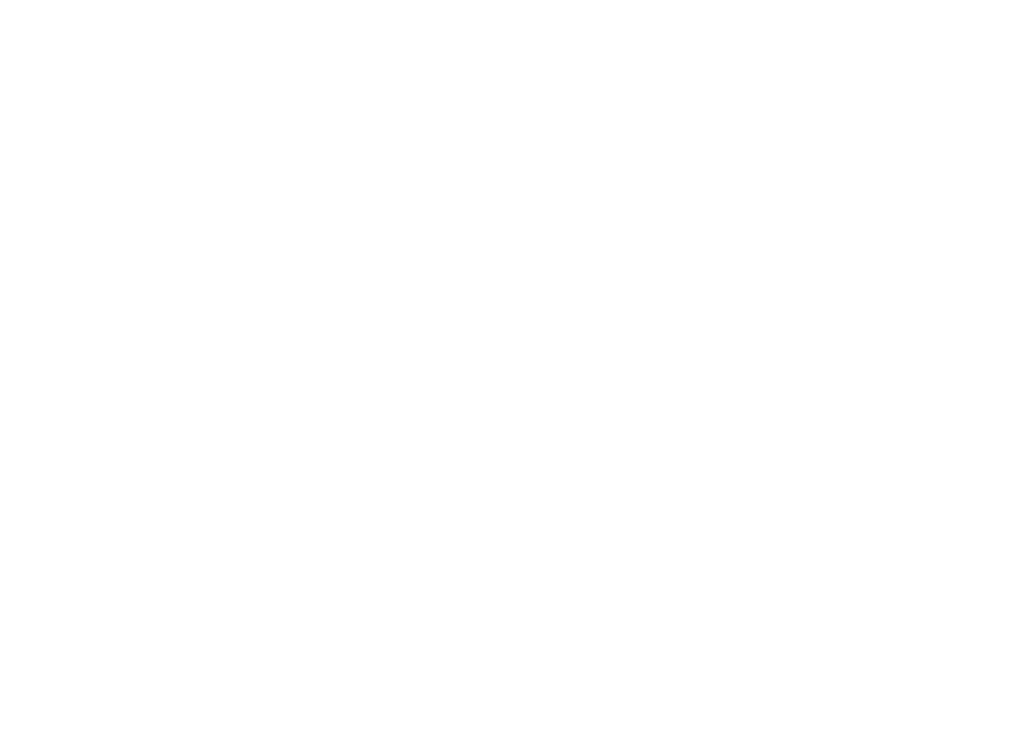
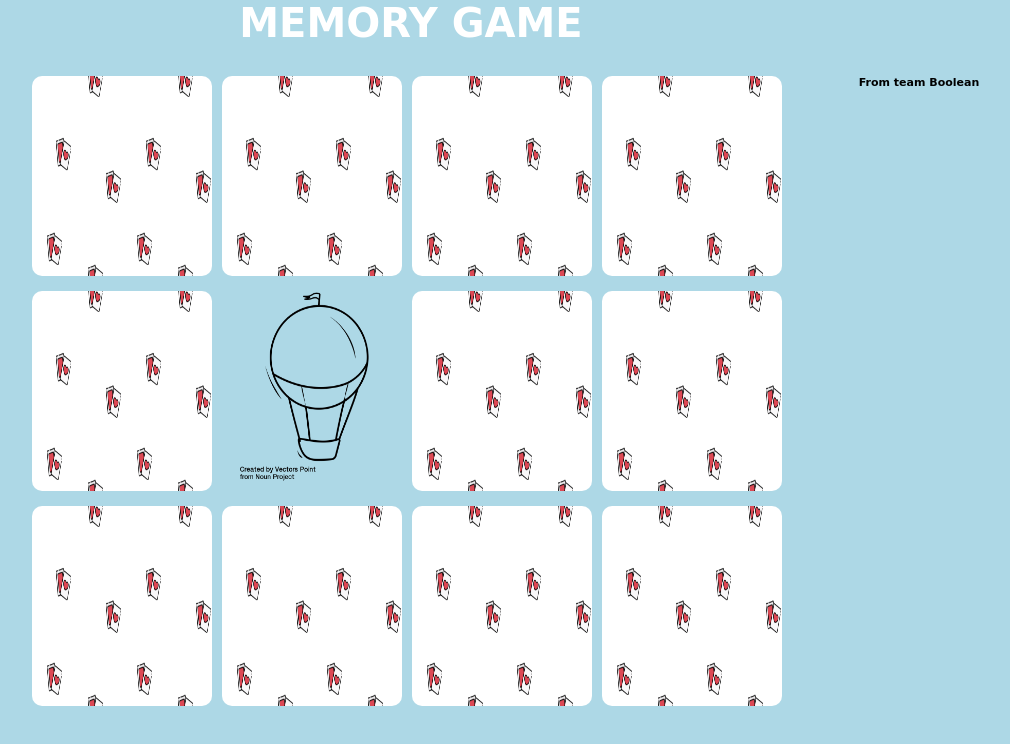
Before and after one commit to Edurante18/html-css-memory, a plain HTML site: page index.html in a window 1280 px wide. Shown: the whole page, without its empty margins (229-1239 px from the left). Drawn offline with Linux system fonts and the light colour scheme.

Commit message:
implemento la struttura dei due file

```diff
--- a/index.html
+++ b/index.html
@@ -5,9 +5,69 @@
     <meta charset="UTF-8">
     <meta http-equiv="X-UA-Compatible" content="IE=edge">
     <meta name="viewport" content="width=device-width, initial-scale=1.0">
-    <title>Document</title>
+    <title>Memory Game</title>
 </head>
 <body>
+    <header>
+        <h1>MEMORY GAME</h1>
+    </header>
 
+    <main>
+
+        <div class="card unflipped">
+            <img src="img/pattern.png" alt="">
+        </div>
+
+        <div class="card unflipped">
+            <img src="img/pattern.png" alt="">
+        </div>
+
+        <div class="card unflipped">
+            <img src="img/pattern.png" alt="">
+        </div>
+
+        <div class="card unflipped">
+            <img src="img/pattern.png" alt="">
+        </div>
+
+        <div class="card unflipped">
+            <img src="img/pattern.png" alt="">
+        </div>
+
+        <div class="card flipped">
+            <div>
+                <img src="img/noun_air_balloon_3134741.png" alt="">
+            </div>
+        </div>
+
+        <div class="card unflipped">
+            <img src="img/pattern.png" alt="">
+        </div>
+
+        <div class="card unflipped">
+            <img src="img/pattern.png" alt="">
+        </div>
+
+        <div class="card unflipped">
+            <img src="img/pattern.png" alt="">
+        </div>
+
+        <div class="card unflipped">
+            <img src="img/pattern.png" alt="">
+        </div>
+
+        <div class="card unflipped">
+            <img src="img/pattern.png" alt="">
+        </div>
+
+        <div class="card unflipped">
+            <img src="img/pattern.png" alt="">
+        </div>
+
+
+
+    </main>
+
+    <footer><strong>From team Boolean</strong></footer>
 </body>
 </html>
--- a/style.css
+++ b/style.css
@@ -0,0 +1,57 @@
+* {
+    margin: 0;
+    padding: 0;
+    box-sizing: border-box;
+}
+ html {
+     font-family: cursive;
+ }
+
+ body {
+     width: 100vw;
+     height: 100vh;
+     background-color:#ADD8E6
+ }
+
+ h1 {
+    color: white;
+    text-align: center;
+    font-size: 40px;
+    margin-bottom: 30px;
+ }
+
+main {
+    width: 60%;
+    margin-left: 20%;
+    margin-right: 20%;
+}
+
+
+img {
+    width: 100%;
+    height: 100%;
+}
+
+div {
+    float: left;
+    width: 180px;
+    height: 200px;
+    margin-left: 5px;
+    margin-right: 5px;
+    margin-bottom: 15px;
+}
+
+img {
+    border-radius: 10px;
+}
+
+ .card .flipped {
+    background-color: white
+ }
+
+
+ footer {
+    text-align: center;
+    font-size: 11px;
+    margin-bottom: 30px;
+}
```
Also changed, not shown: img/noun_Bicycle_3134821.png (added), img/noun_Cruise_Ship_3134824.png (added), img/noun_Submarine_3134738.png (added), img/noun_Tractor_3134797.png (added), img/noun_Tram_3134750.png (added), img/noun_air_balloon_3134741.png (added), img/pattern.png (added).
